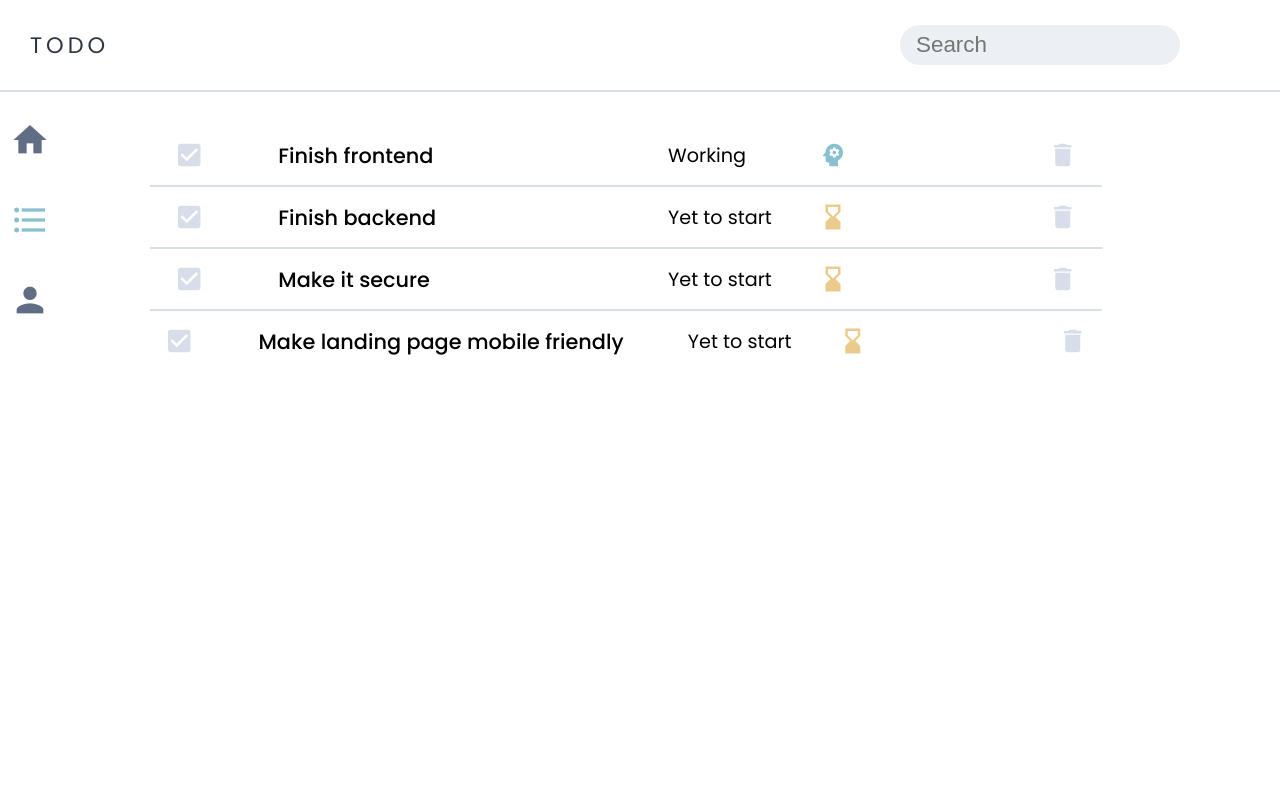
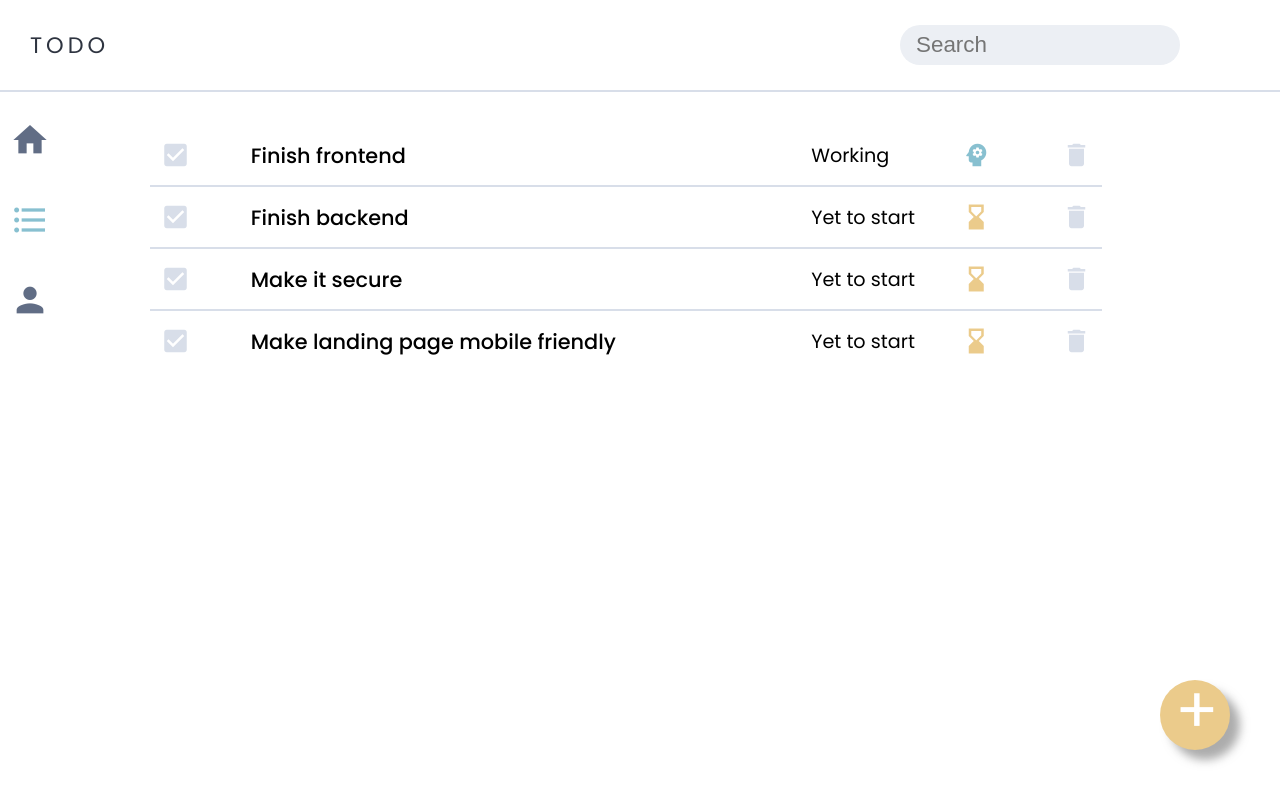
Before and after one commit to OnkarKunjir/todo, an Angular app: page /todo in a window 1280 px wide. Built offline with nearby package versions, Linux system fonts and the light colour scheme.

Commit message:
adding button to add new todo.

```diff
--- a/src/app/navbar/navbar.component.css
+++ b/src/app/navbar/navbar.component.css
@@ -43,10 +43,18 @@ nav a{
     background-color: var(--bg-dark);
 }
 
+.todo-related{
+    display: flex;
+    flex-direction: row;
+    justify-content: space-evenly;
+    align-items: center;
+    margin-right: 30px;
+}
+
 .search-box{
     width: 350px;
     height: 40px;
-    margin-right: 30px;
+    /* margin-right: 30px; */
 }
 
 .search-box input{
@@ -65,6 +73,7 @@ nav a{
     width: 100%;
 }
 
+
 @media only screen and (max-width: 1000px) {
     .burger{
         display: inline-block;
--- a/src/app/navbar/navbar.component.html
+++ b/src/app/navbar/navbar.component.html
@@ -6,8 +6,12 @@
         <a routerLink="/" class="title-text">TODO</a>
     </div>
 
-    <div class="search-box nav-item todo-related">
-        <input (input)="search($event)" type="text" placeholder="Search">
+    <div class="todo-related">
+        <div class="search-box nav-item">
+            <input (input)="search($event)" type="text" placeholder="Search">
+        </div>
+
     </div>
 
+
 </nav>
--- a/src/app/todo-item/todo-item.component.css
+++ b/src/app/todo-item/todo-item.component.css
@@ -10,10 +10,14 @@
 .title{
     font-size: 1.3rem;
     font-weight: 500;
+    width: 500px;
 }
-.status , .title{
+.status{
+    width: 200px;
+}
+/* .status , .title{
     min-width: 30%;
-}
+} */
 .finish , .delete{
     user-select: none;
     color: var(--bg-dark);
--- a/src/app/todo/todo.component.css
+++ b/src/app/todo/todo.component.css
@@ -17,6 +17,31 @@ hr{
     font-size: 250px;
     color: var(--bg-dark);
 }
+
+.fab{
+    cursor: pointer;
+    position: absolute;
+    bottom: 50px;
+    right: 50px;
+    width: 70px;
+    height: 70px;
+    border-radius: 50%;
+    background-color: var(--yellow);
+    box-shadow: 10px 10px 10px 0px rgba(136, 136, 136, 0.698);
+    transition: ease-in-out 0.1s;
+}
+.fab:active{
+    transform: scale(0.9);
+}
+.fab p{
+    color: var(--bg-default);
+    user-select: none;
+    font-size: 4rem;
+    position: absolute;
+    text-align: center;
+    left: 15px;
+    top: -17px;
+}
 @media only screen and (max-width: 1000px) {
     .content{
         width: 100vw;
--- a/src/app/todo/todo.component.html
+++ b/src/app/todo/todo.component.html
@@ -13,4 +13,7 @@
         playlist_add_check
     </span>
 
+    <div class="fab">
+        <p>+</p>
+    </div>
 </div>
```
